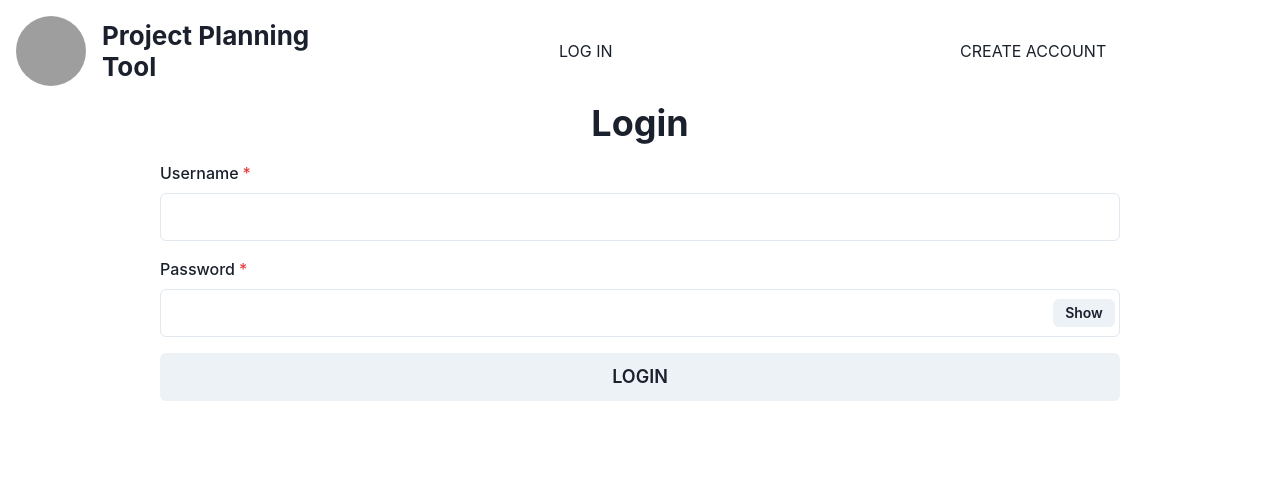
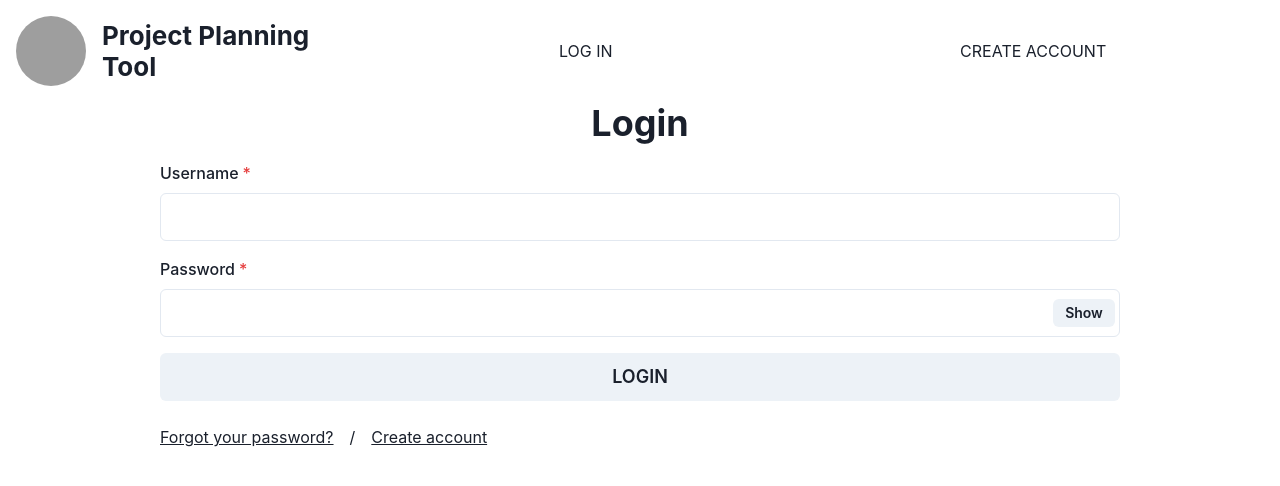
Before and after one commit to charlenexu20/cwc-todo-list, a React (Create React App) app in the folder client/: page /log-in in a window 1280 px wide. Shown: the top 486 px of the page. Built offline with nearby package versions, Linux system fonts and the light colour scheme; grey boxes are pictures that could not be loaded.

Commit message:
Enhance login and signup pages with account creation, password recovery, and login options

```diff
--- a/client/src/Pages/LogIn.tsx
+++ b/client/src/Pages/LogIn.tsx
@@ -8,6 +8,8 @@ import {
   Input,
   InputGroup,
   InputRightElement,
+  Link,
+  Text,
   useToast,
 } from "@chakra-ui/react";
 import axios from "axios";
@@ -147,6 +149,15 @@ const LogIn = () => {
         <Button w="100%" size="lg" onClick={handleSubmit}>
           LOGIN
         </Button>
+        <Box w="100%" display="flex" lineHeight="40px">
+          <Link href="#" textDecorationLine="underline">
+            Forgot your password?
+          </Link>
+          <Text paddingInline={4}>/</Text>
+          <Link href="/sign-up" textDecorationLine="underline">
+            Create account
+          </Link>
+        </Box>
       </Box>
     </Box>
   );
--- a/client/src/Pages/SignUp.tsx
+++ b/client/src/Pages/SignUp.tsx
@@ -8,6 +8,8 @@ import {
   Input,
   InputGroup,
   InputRightElement,
+  Link,
+  Text,
   useToast,
 } from "@chakra-ui/react";
 import axios from "axios";
@@ -262,6 +264,13 @@ const SignUp = () => {
         <Button w="100%" size="lg" onClick={handleSubmit}>
           CREATE MY ACCOUNT
         </Button>
+        <Box w="100%" display="flex" lineHeight="40px">
+          <Text>Already have an account?</Text>
+          <Text paddingInline={4}>/</Text>
+          <Link href="/log-in" textDecorationLine="underline">
+            Log in
+          </Link>
+        </Box>
       </Box>
     </Box>
   );
```
